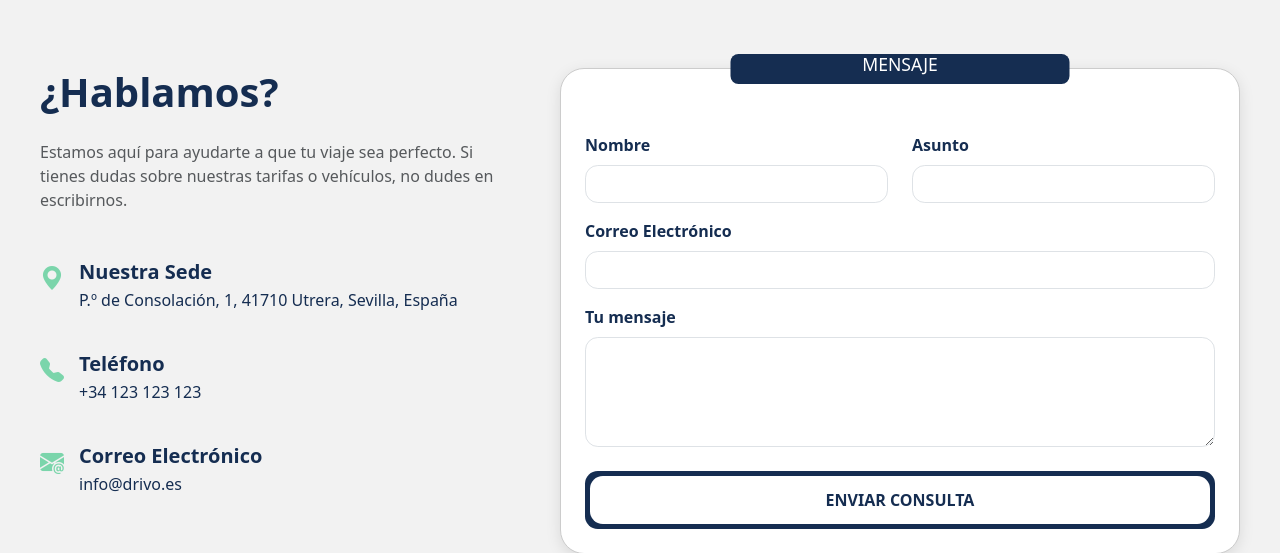
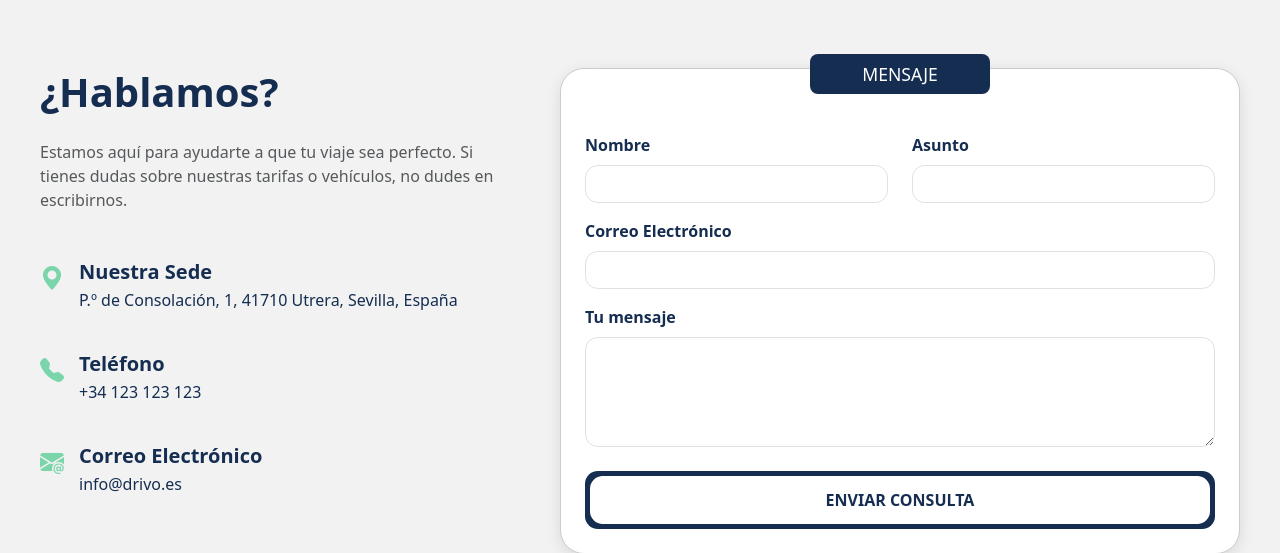
Before and after one commit to aalvarezruizgijon/Proyecto-Final, a PHP site: page /Controller/contacto.php in a window 1280 px wide. Shown: the part 92-645 px from the top of the page. Run offline with PHP 8.4, Linux system fonts and the light colour scheme; the visitor is signed in with stand-in values (Sample User, id 1).

Commit message:
he añadido margenes en contactos y en mis reservas para lo mismo

```diff
--- a/View/contacto/contacto_view.php
+++ b/View/contacto/contacto_view.php
@@ -86,9 +86,9 @@
 
             <!-- Columna Derecha: Formulario -->
             <div class="col-lg-7">
-                <div class="oferta p-4 w-100 mt-5 mt-lg-0" style="position: relative;">
-                    <h2 class="modelo" style="position: absolute; top: -15px; left: 50%; transform: translateX(-50%); width: auto; height: 30px; padding: 0 20px; white-space: nowrap;">
-                        MENSAJE
+               <div class="oferta p-4 w-100 position-relative">
+                    <h2 class="modelo">
+                       MENSAJE
                     </h2>
 
                     <form action="" method="POST" class="mt-4 pt-3 needs-validation" novalidate>
--- a/View/css/mis_reservas.css
+++ b/View/css/mis_reservas.css
@@ -1,5 +1,5 @@
 /* --- VISTA MIS RESERVAS --- */
-.reservas-container { padding-top: 3rem; padding-bottom: 5rem; min-height: 80vh; }
+.reservas-container { padding-top: 4rem; padding-bottom: 6rem; padding-left: 15px; padding-right: 15px; }
 .title-reservas { font-size: 2.5rem; letter-spacing: 1px; }
 .container-mis-reservas { max-width: 900px; }
 
```
